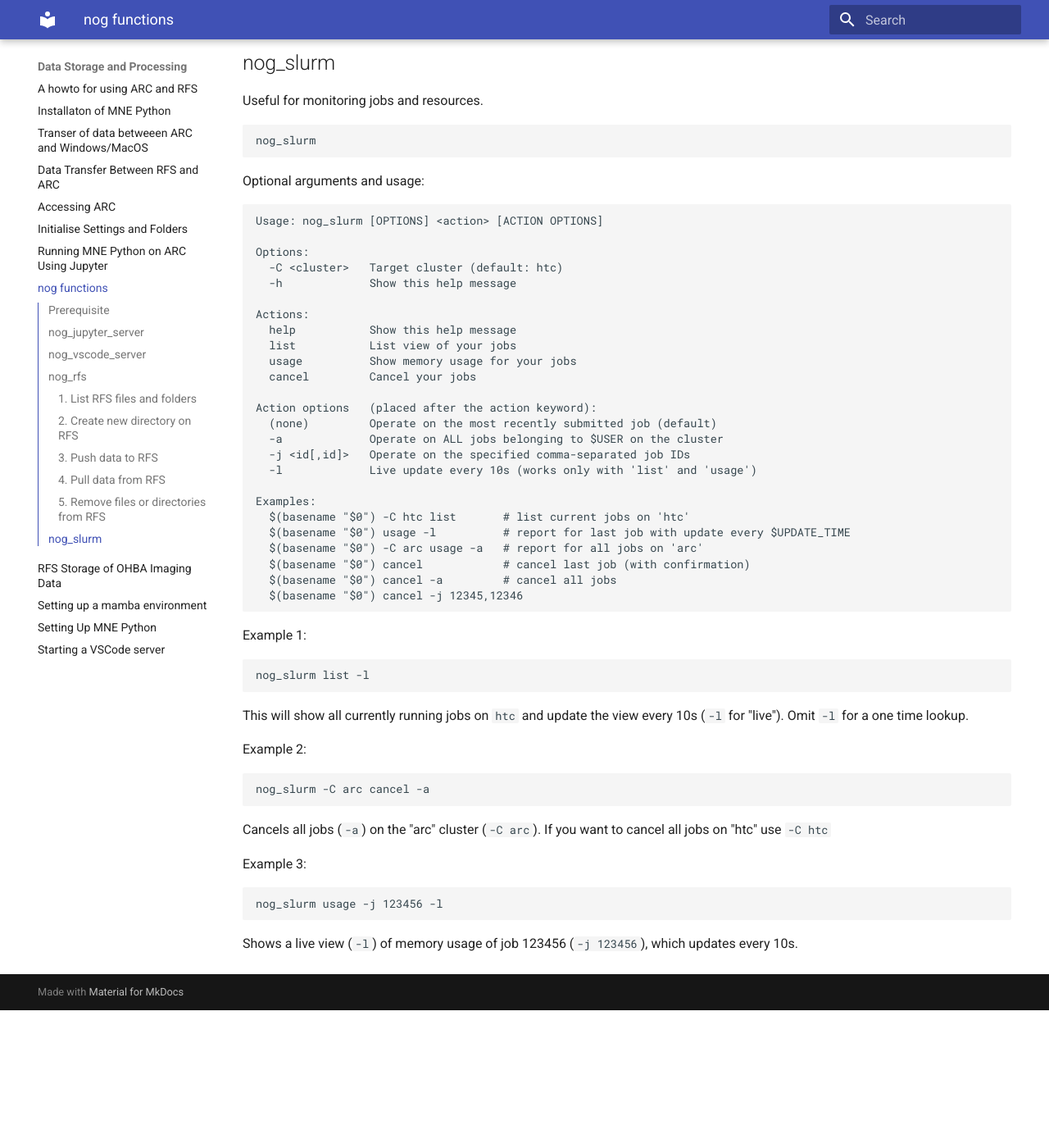
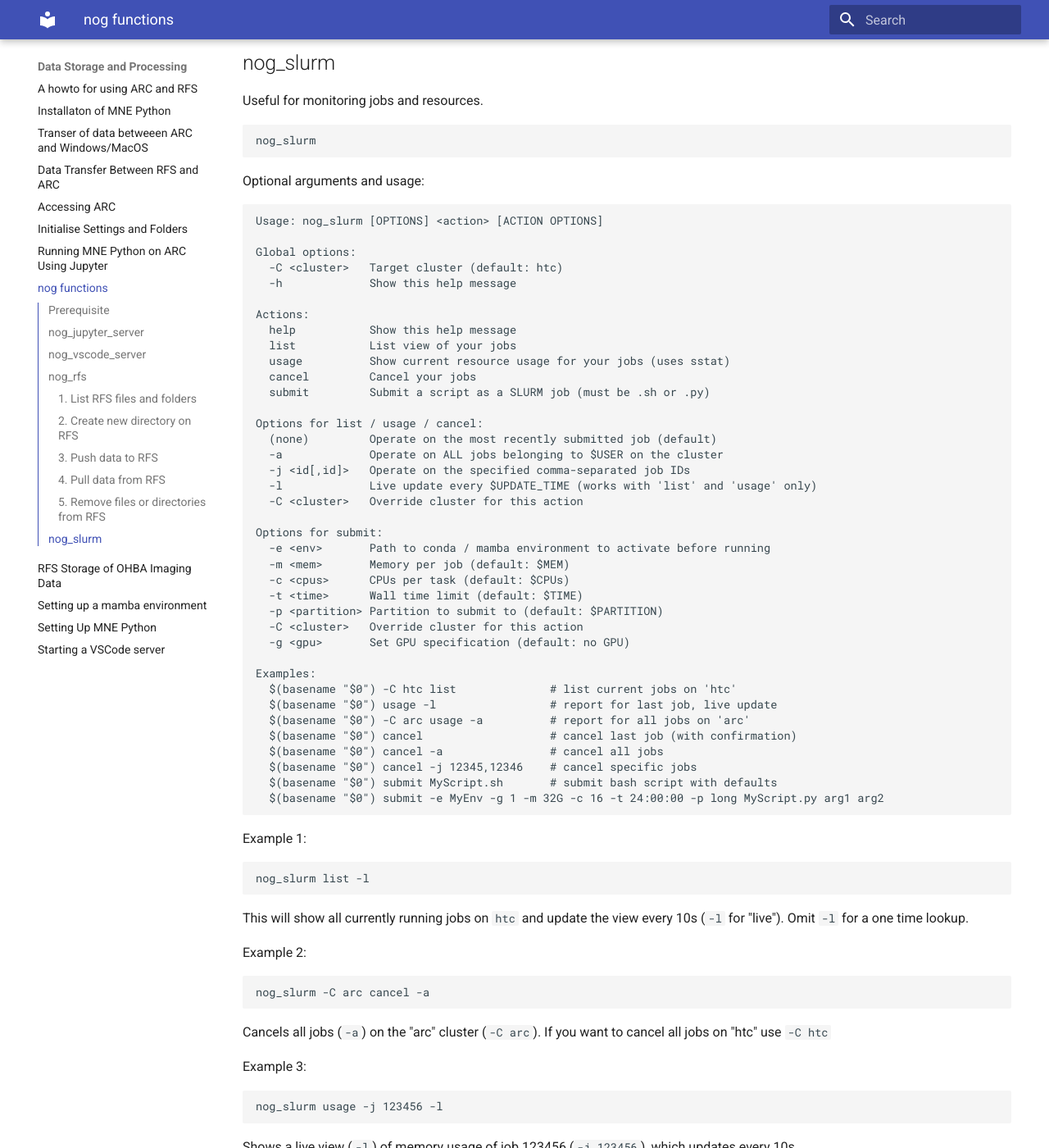
Before and after one commit to Neuronal-Oscillations/group-handbook, an MkDocs documentation site: the page built from docs/Data-Storage-and-Processing/nog-functions.md, in a window 1280 px wide and 1400 px high, scrolled down 3526 px. Shown: the whole window at 82% size. Built offline with MkDocs 1.6.1 and Material for MkDocs 9.7.7, drawn with Linux system fonts in a browser that asks for light colours; before the commit the page ends 4758 px from its top, so only the background shows below that; some of the changed text lies outside the part shown.

Commit message:
Update nog-functions.md

````diff
--- a/docs/Data-Storage-and-Processing/nog-functions.md
+++ b/docs/Data-Storage-and-Processing/nog-functions.md
@@ -175,29 +175,42 @@ Optional arguments and usage:
 ```bash
 Usage: nog_slurm [OPTIONS] <action> [ACTION OPTIONS]
 
-Options:
+Global options:
   -C <cluster>   Target cluster (default: htc)
   -h             Show this help message
 
 Actions:
   help           Show this help message
   list           List view of your jobs
-  usage          Show memory usage for your jobs
+  usage          Show current resource usage for your jobs (uses sstat)
   cancel         Cancel your jobs
+  submit         Submit a script as a SLURM job (must be .sh or .py)
 
-Action options   (placed after the action keyword):
+Options for list / usage / cancel:
   (none)         Operate on the most recently submitted job (default)
   -a             Operate on ALL jobs belonging to $USER on the cluster
   -j <id[,id]>   Operate on the specified comma-separated job IDs
-  -l             Live update every 10s (works only with 'list' and 'usage')
+  -l             Live update every $UPDATE_TIME (works with 'list' and 'usage' only)
+  -C <cluster>   Override cluster for this action
+
+Options for submit:
+  -e <env>       Path to conda / mamba environment to activate before running
+  -m <mem>       Memory per job (default: $MEM)
+  -c <cpus>      CPUs per task (default: $CPUs)
+  -t <time>      Wall time limit (default: $TIME)
+  -p <partition> Partition to submit to (default: $PARTITION)
+  -C <cluster>   Override cluster for this action
+  -g <gpu>       Set GPU specification (default: no GPU)
 
 Examples:
-  $(basename "$0") -C htc list       # list current jobs on 'htc'
-  $(basename "$0") usage -l          # report for last job with update every $UPDATE_TIME
-  $(basename "$0") -C arc usage -a   # report for all jobs on 'arc'
-  $(basename "$0") cancel            # cancel last job (with confirmation)
-  $(basename "$0") cancel -a         # cancel all jobs
-  $(basename "$0") cancel -j 12345,12346
+  $(basename "$0") -C htc list              # list current jobs on 'htc'
+  $(basename "$0") usage -l                 # report for last job, live update
+  $(basename "$0") -C arc usage -a          # report for all jobs on 'arc'
+  $(basename "$0") cancel                   # cancel last job (with confirmation)
+  $(basename "$0") cancel -a                # cancel all jobs
+  $(basename "$0") cancel -j 12345,12346    # cancel specific jobs
+  $(basename "$0") submit MyScript.sh       # submit bash script with defaults
+  $(basename "$0") submit -e MyEnv -g 1 -m 32G -c 16 -t 24:00:00 -p long MyScript.py arg1 arg2
 ```
 
 Example 1:
@@ -223,3 +236,29 @@ nog_slurm usage -j 123456 -l
 ```
 
 Shows a live view (`-l`) of memory usage of job 123456 (`-j 123456`), which updates every 10s.
+
+Example 4:
+
+```bash
+nog_slurm submit -e $DATA/environments/mne_env -m 32G -c 16 -t 12:00:00 $DATA/scripts/MyScript.py S42
+```
+
+Submits a batch job that looks like this:
+
+```bash
+#!/bin/bash
+#SBATCH --partition=short
+#SBATCH --job-name=MyScript
+#SBATCH --cpus-per-task=16
+#SBATCH --mem=32G
+#SBATCH --time=12:00:00
+#SBATCH --clusters=htc
+#SBATCH --output=$DATA/logs/MyScript-%j.log
+
+source $HOME/.bashrc
+source activate $DATA/environments/mne_env
+
+python $DATA/scripts/MyScript.py S42
+```
+
+This will request 32 Gb of memory, 16 CPUs, for 12 hours, and submits a job that activates the mamba environment `mne_env` and runs the script `MyScript.py` with `S42` as an argument.
````
